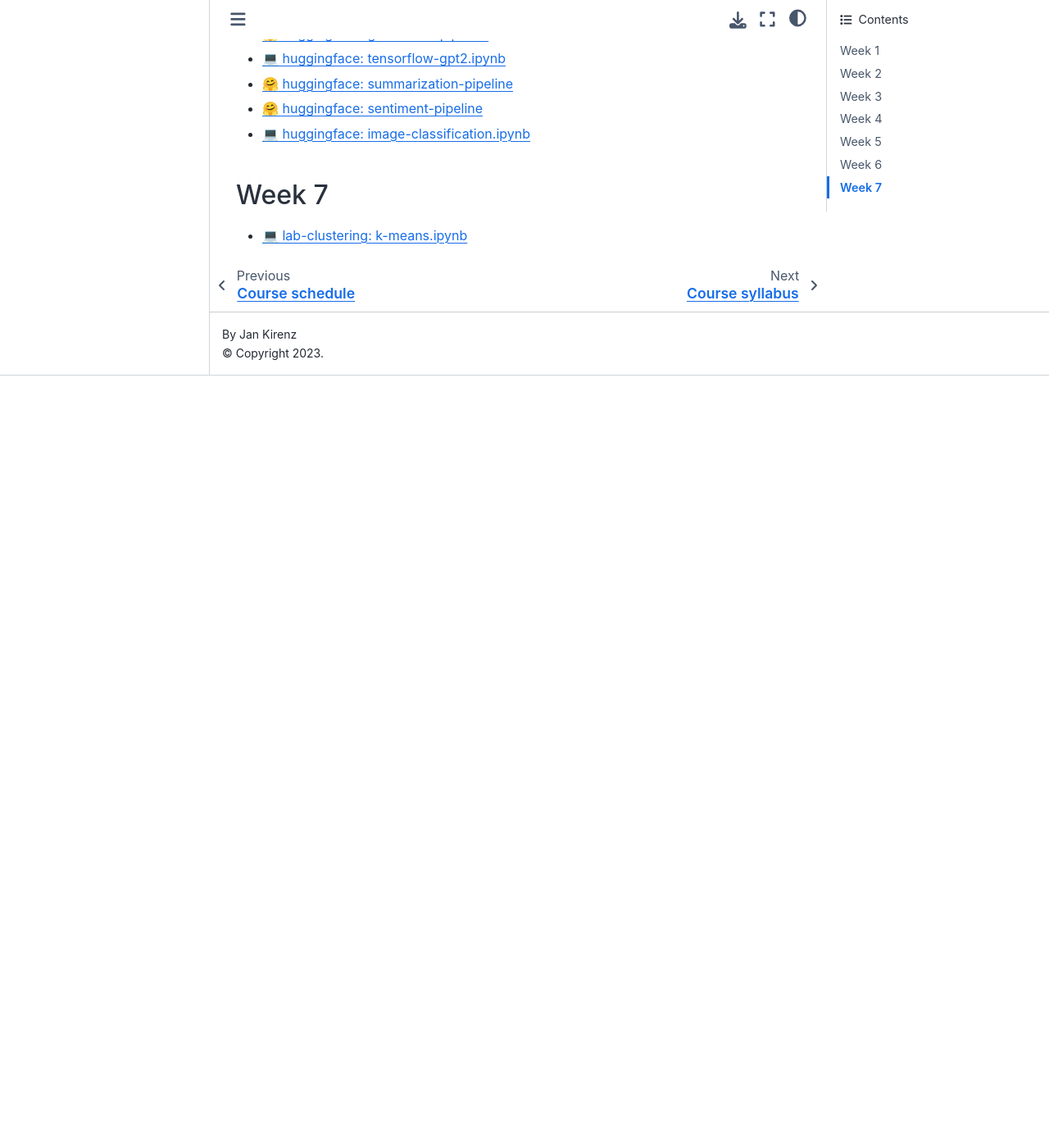
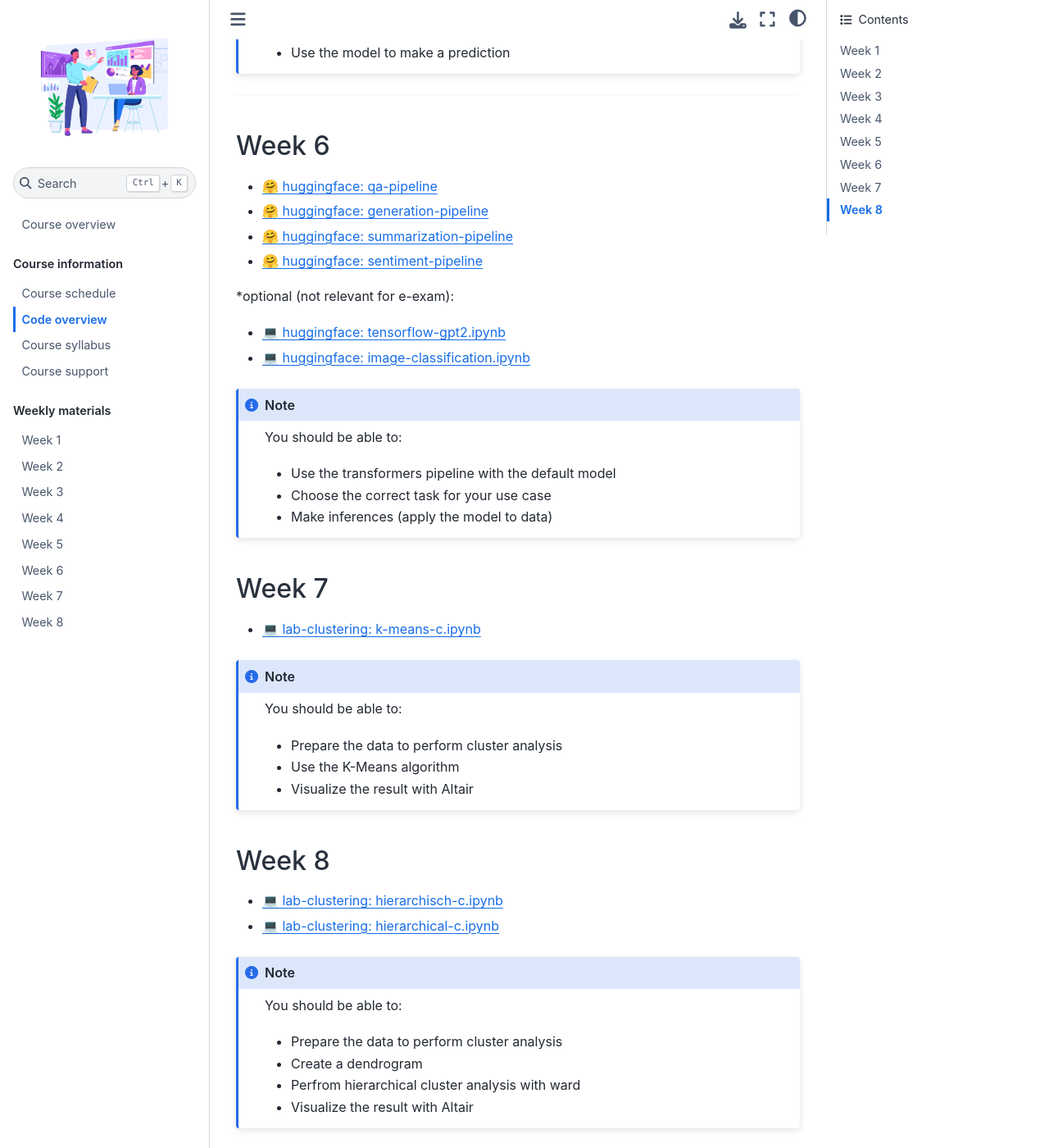
Before and after one commit to kirenz/om2, a Jupyter Book: the page built from docs/code-overview.md, in a window 1280 px wide and 1400 px high, scrolled down 2054 px. Shown: the whole window at 82% size. Built offline with Jupyter Book 1.0.4 settings and Sphinx 7.4.7 and the Sphinx Book theme 1.1.4, drawn with Linux system fonts in a browser that asks for light colours; before the commit the page ends 2512 px from its top, so only the background shows below that; some of the changed text lies outside the part shown.

Commit message:
Update code-overview.md

````diff
--- a/docs/code-overview.md
+++ b/docs/code-overview.md
@@ -82,6 +82,17 @@ You should be able to:
 - [💻 lab-models: fashion-mnist.ipynb](https://colab.research.google.com/github/kirenz/lab-models/blob/main/ann/fashion-mnist.ipynb)
 
 
+
+```{note}
+
+You should be able to:
+
+- Define and compile a simple neural network
+- Train the neural network
+- Use the model to make a prediction
+
+```
+
 <!--
 - [💻 lab-models: cnn.ipynb](https://colab.research.google.com/github/kirenz/lab-models/blob/main/ann/cnn.ipynb)
 -->
@@ -94,14 +105,55 @@ You should be able to:
 
 - [🤗 huggingface: generation-pipeline](https://kirenz.github.io/huggingface/text-generation/generation-pipeline)
 
-- [💻 huggingface: tensorflow-gpt2.ipynb](https://colab.research.google.com/github/kirenz/huggingface/blob/main/text-generation/tensorflow-gpt2.ipynb)
-
 - [🤗 huggingface: summarization-pipeline](https://kirenz.github.io/huggingface/text-summarization/summarization-pipeline)
 
 - [🤗 huggingface: sentiment-pipeline](https://kirenz.github.io/huggingface/sentiment-analysis/sentiment-pipeline)
 
+
+*optional (not relevant for e-exam):
+
+- [💻 huggingface: tensorflow-gpt2.ipynb](https://colab.research.google.com/github/kirenz/huggingface/blob/main/text-generation/tensorflow-gpt2.ipynb)
+
 - [💻 huggingface: image-classification.ipynb](https://colab.research.google.com/github/kirenz/huggingface/blob/main/image-classification/image-classification.ipynb)
+
+```{note}
+
+You should be able to:
+
+- Use the transformers pipeline with the default model
+- Choose the correct task for your use case
+- Make inferences (apply the model to data)
+
+```
 
 ## Week 7
 
-- [💻 lab-clustering: k-means.ipynb](https://colab.research.google.com/github/kirenz/lab-clustering/blob/main/tutorial/k-means-c.ipynb)
+- [💻 lab-clustering: k-means-c.ipynb](https://colab.research.google.com/github/kirenz/lab-clustering/blob/main/tutorial/k-means-c.ipynb)
+
+
+```{note}
+
+You should be able to:
+
+- Prepare the data to perform cluster analysis
+- Use the K-Means algorithm
+- Visualize the result with Altair
+
+```
+
+## Week 8
+
+- [💻 lab-clustering: hierarchisch-c.ipynb](https://colab.research.google.com/github/kirenz/lab-clustering/blob/main/tutorial/hierarchisch-c.ipynb)
+
+- [💻 lab-clustering: hierarchical-c.ipynb](https://colab.research.google.com/github/kirenz/lab-clustering/blob/main/tutorial/hierarchical-c.ipynb)
+
+```{note}
+
+You should be able to:
+
+- Prepare the data to perform cluster analysis
+- Create a dendrogram
+- Perfrom hierarchical cluster analysis with ward
+- Visualize the result with Altair
+
+```
````
